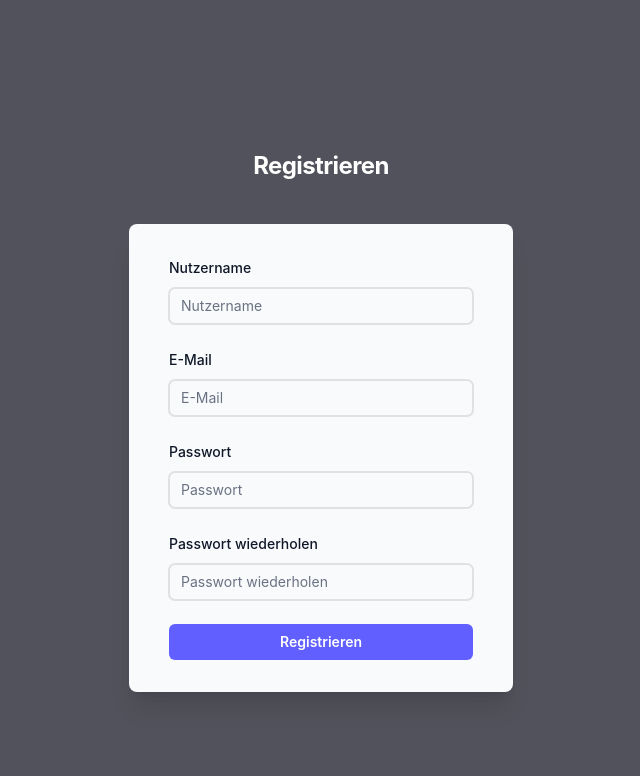
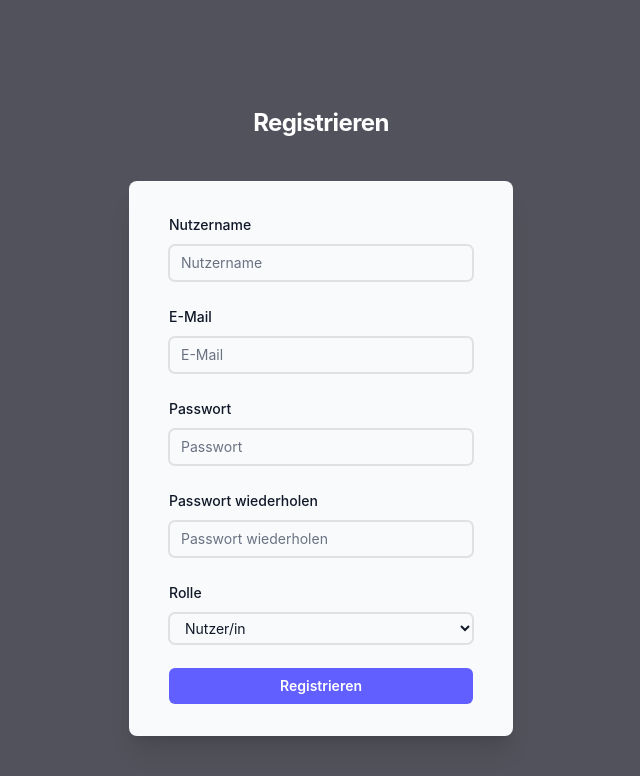
Before and after one commit to jfreiheit/demofrontenduser, an Angular app: page / in a window 1280 px wide. Shown: the top 776 px of the page, without its empty margins (319-959 px from the left). Built offline with nearby package versions, Linux system fonts and the light colour scheme.

Commit message:
feat: Rollen-Enum für die Registrierung hinzugefügt (#4)
- Enum `Role` mit den Werten `user` und `admin` erstellt
- `role` in `register`-Komponente eingebunden (Default: `user`)
- Auswahlfeld für die Rolle im Registrierungsformular ergänzt

```diff
--- a/src/app/register/register.html
+++ b/src/app/register/register.html
@@ -66,6 +66,20 @@
             }
           </div>
           <div>
+            <label for="role" class="block text-sm/6 font-medium text-gray-900">Rolle</label>
+            <div class="mt-2">
+              <select [formField]="registerForm.role"
+              id="role"
+              class="block w-full rounded-md bg-white/5 px-3 py-1.5
+              text-base text-gray-900 outline-2 -outline-offset-1 outline-black/10
+              focus:outline-2 focus:-outline-offset-2 focus:outline-indigo-500 sm:text-sm/6">
+                @for (option of roleOptions; track option.value) {
+                  <option [value]="option.value">{{ option.label }}</option>
+                }
+              </select>
+            </div>
+          </div>
+          <div>
             <button type="submit" class="flex w-full justify-center rounded-md bg-indigo-500
             px-3 py-1.5 text-sm/6 font-semibold text-white hover:bg-indigo-400
             focus-visible:outline-2 focus-visible:outline-offset-2 focus-visible:outline-indigo-500"
--- a/src/app/register/register.ts
+++ b/src/app/register/register.ts
@@ -1,11 +1,13 @@
 import { ChangeDetectionStrategy, Component, signal } from '@angular/core';
 import {form, FormField, FieldState, required, email, minLength, maxLength, validate, pattern, submit} from '@angular/forms/signals';
+import { Role } from './role';
 
 interface RegisterData {
   username: string;
   email: string;
   password1: string;
   password2: string;
+  role: Role;
 }
 
 @Component({
@@ -21,8 +23,14 @@ export class Register {
     username: '',
     email: '',
     password1: '',
-    password2: ''
+    password2: '',
+    role: Role.User
   });
+
+  roleOptions: { value: Role; label: string }[] = [
+    { value: Role.User, label: 'Nutzer/in' },
+    { value: Role.Admin, label: 'Administrator/in' },
+  ];
 
   registerForm = form(this.registerModel,
     (schemaPath) => {
--- /dev/null
+++ b/src/app/register/role.ts
@@ -0,0 +1,4 @@
+export enum Role {
+  User = 'user',
+  Admin = 'admin',
+}
```
